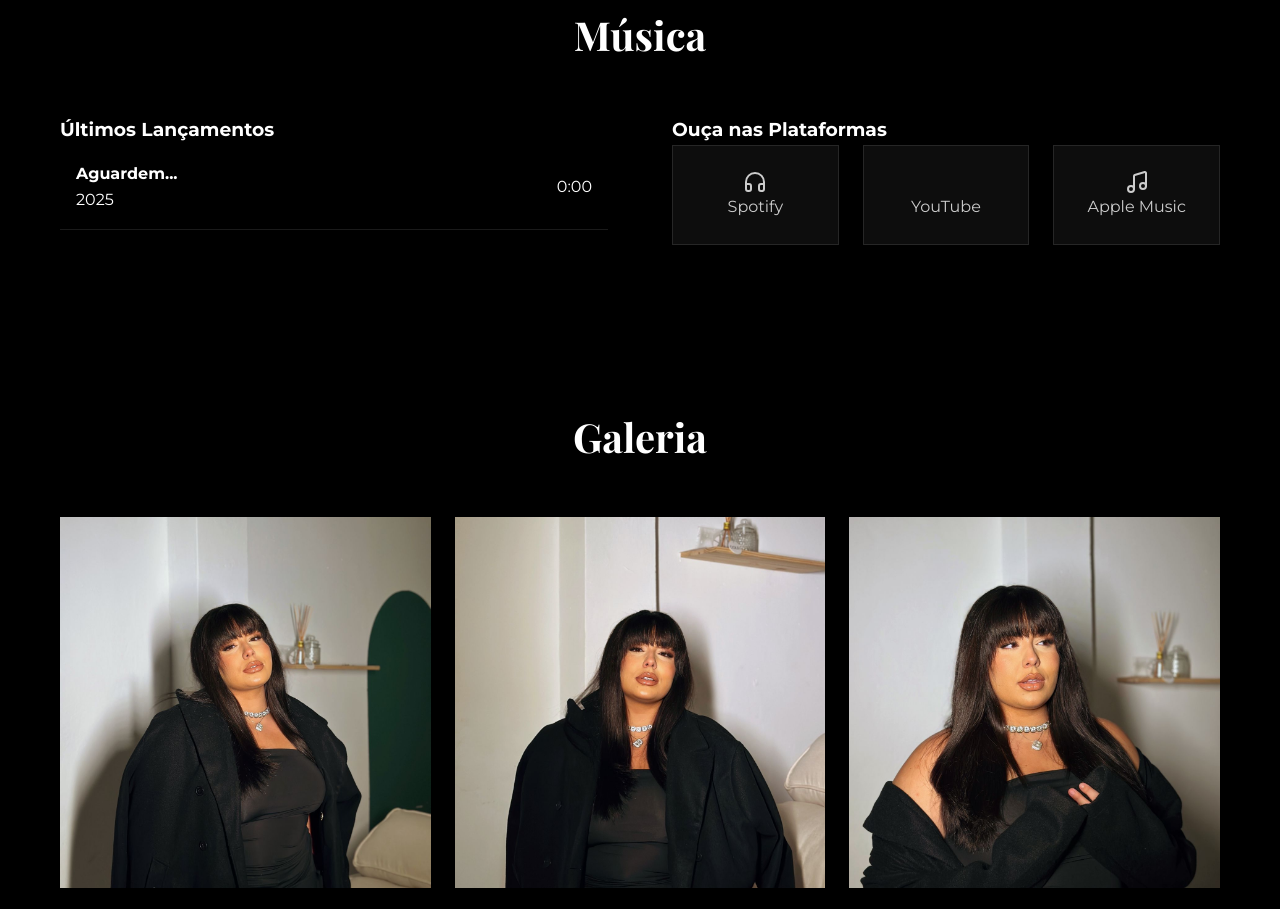
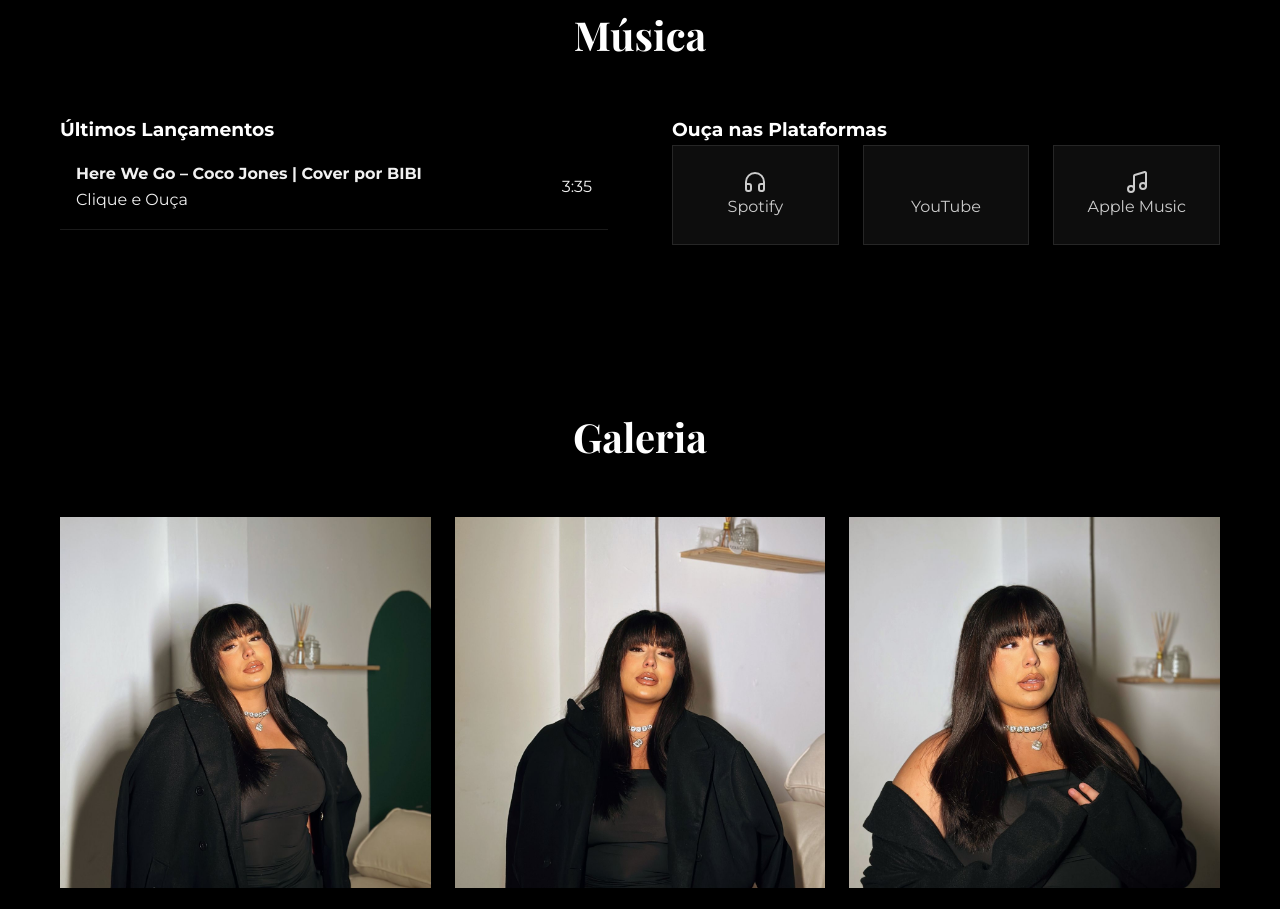
Before and after one commit to joncrecencio/bibimartins, a plain HTML site: page index.html in a window 1280 px wide. Shown: the part 2306-3215 px from the top of the page. Drawn offline with nearby package versions, Linux system fonts and the light colour scheme; some icons are missing.

Commit message:
ajustando versionamento para subir no servidor

```diff
--- a/css/styles.css
+++ b/css/styles.css
@@ -283,12 +283,14 @@ i[data-lucide] {
     gap: 1rem;
 }
 
-.track-item {
+.track-item a {
     display: flex;
     justify-content: space-between;
     align-items: center;
     padding: 1rem;
     border-bottom: 1px solid rgba(255, 255, 255, 0.1);
+    text-decoration: none;
+    color: #f1f1f1;
 }
 
 .platforms-grid {
--- a/index.html
+++ b/index.html
@@ -27,7 +27,7 @@
     <!-- Lucide Icons -->
     <script src="https://unpkg.com/lucide@latest"></script>
 
-    <link rel="stylesheet" href="css/styles.css">
+    <link rel="stylesheet" href="css/styles.css?v=2">
     <link rel="icon" href="img/bibifav.png" type="image/png">
     <link rel="apple-touch-icon" href="img/bibifav.png">
     <link href="https://fonts.googleapis.com/css2?family=Montserrat:wght@300;400;500;600;700&family=Playfair+Display:wght@400;500;600;700&display=swap" rel="stylesheet">
@@ -118,11 +118,13 @@
         <h3>Últimos Lançamentos</h3>
         <div class="tracks-list">
           <div class="track-item">
-            <div>
-              <h4>Aguardem...</h4>
-              <p>2025</p>
-            </div>
-            <p>0:00</p>
+            <a href="https://www.youtube.com/watch?v=XR-L_nOMvIQ&ab_channel=BibiMartins" target="_blank">
+              <div>
+                <h4>Here We Go – Coco Jones | Cover por BIBI</h4>
+                <p>Clique e Ouça</p>
+              </div>
+              <p>3:35</p>
+            </a>
           </div>
         </div>
       </div>
```
